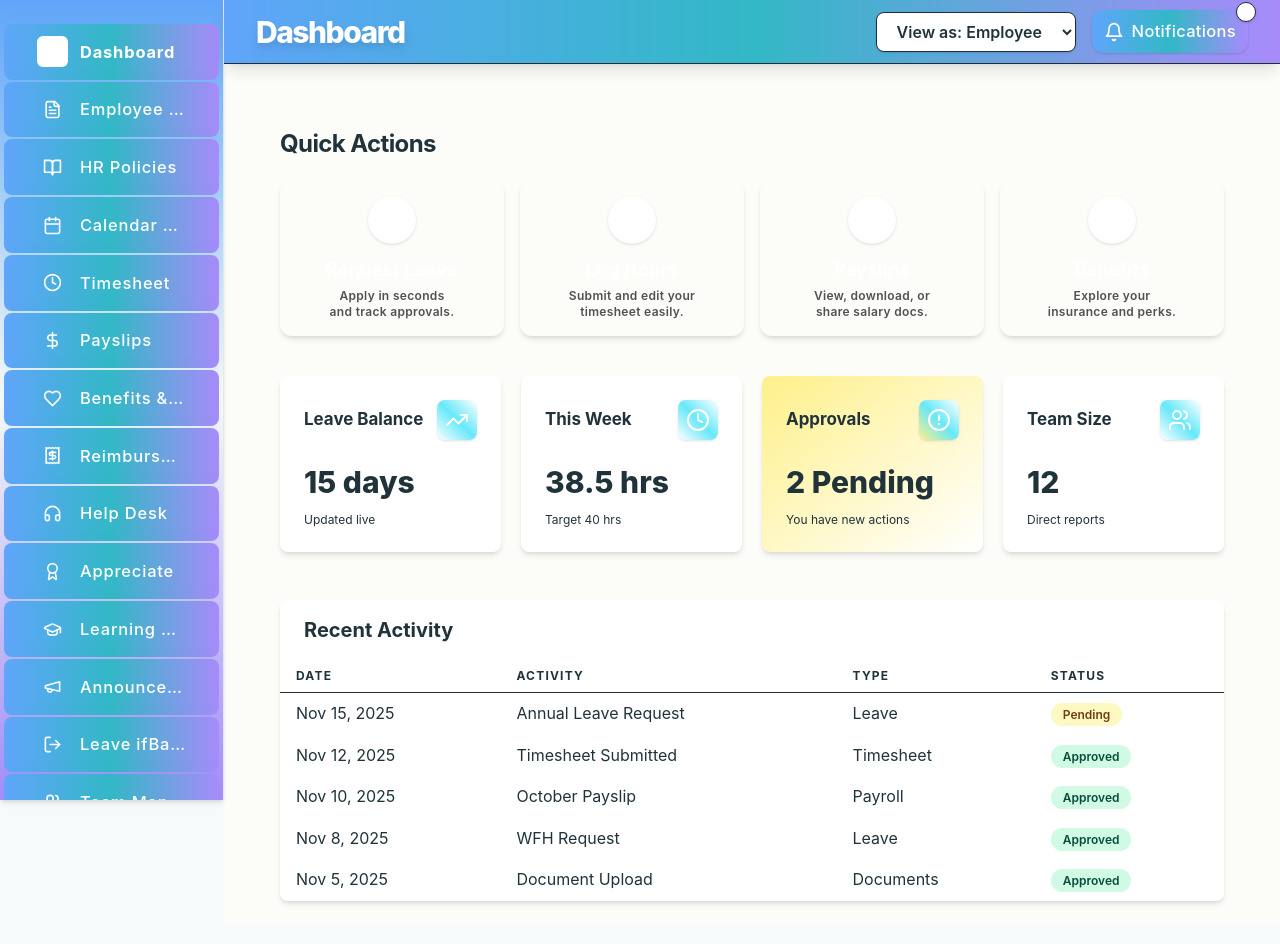
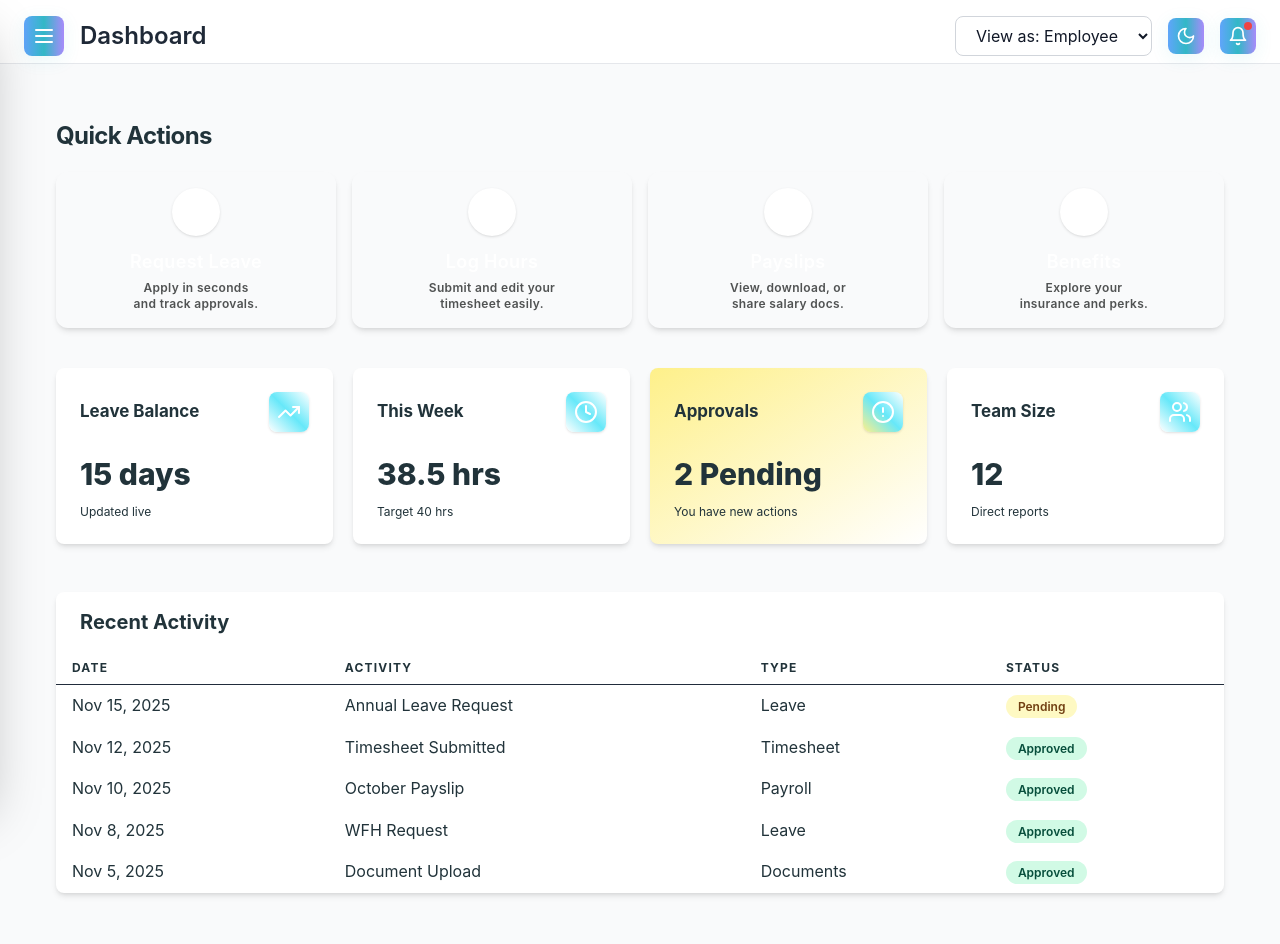
Before and after one commit to ifbash/employee-portal, a Next.js app: page / in a window 1280 px wide. Shown: the top 944 px of the page. Built offline with nearby package versions, Linux system fonts and the light colour scheme.

Commit message:
sidebar changes

```diff
--- a/app/page.tsx
+++ b/app/page.tsx
@@ -1,5 +1,6 @@
 'use client'
 
+import { useRole } from '@/lib/context/RoleContext'
 import { useState } from 'react'
 import Sidebar from '@/components/layout/Sidebar'
 import Header from '@/components/layout/Header'
@@ -18,8 +19,9 @@ import CourseGrid from '@/components/learning/CourseGrid'
 import AnnouncementList from '@/components/announcements/AnnouncementList'
 
 export default function Home() {
+  const { role } = useRole()
   const [currentSection, setCurrentSection] = useState('dashboard')
-  const [sidebarOpen, setSidebarOpen] = useState(false)
+  const [isMenuOpen, setIsMenuOpen] = useState(false)
 
   const renderSection = () => {
     switch (currentSection) {
@@ -55,52 +57,22 @@ export default function Home() {
   }
 
   return (
-    <div className="min-h-screen flex flex-col bg-background-light dark:bg-background">
-      {/* Mobile Sidebar Overlay */}
-      <Sidebar
-        currentSection={currentSection}
-        onSectionChange={(id) => {
-          setCurrentSection(id)
-          setSidebarOpen(false)
-        }}
-        // Show only on mobile
-        className={`fixed z-40 top-0 left-0 h-full md:hidden
-            transition-transform duration-200
-            ${sidebarOpen ? 'translate-x-0' : '-translate-x-full'}
-          `}
-      />
-      {/* Desktop Sidebar */}
+    <div className="min-h-screen bg-gray-50 dark:bg-slate-900">
       <Sidebar
         currentSection={currentSection}
         onSectionChange={setCurrentSection}
-        className="hidden md:block fixed left-0 top-0 h-screen w-56 z-30" // matches ml-56 below
+        isOpen={isMenuOpen}
+        onClose={() => setIsMenuOpen(false)}
       />
 
-      {/* Main content and header */}
-      <div className="flex-1 flex flex-col min-h-screen md:ml-56 transition-all">
-        <Header
-          currentSection={currentSection}
-          onHamburger={() => setSidebarOpen(!sidebarOpen)}
-        />
-        <main
-          className="
-            w-full max-w-6xl mx-auto flex-1 px-3 pt-5 pb-12 md:px-8 md:pt-10 md:pb-0
-            bg-cream-50 dark:bg-slate-900
-            transition-colors duration-150
-          "
-          role="main"
-          aria-labelledby="main-header"
-        >
-          {renderSection()}
-        </main>
-      </div>
-      {/* Page overlay when sidebar is open (mobile), for click-outside close */}
-      {sidebarOpen && (
-        <div
-          className="fixed inset-0 z-30 bg-black/30 backdrop-blur-sm block md:hidden"
-          onClick={() => setSidebarOpen(false)}
-        />
-      )}
+      <Header
+        currentSection={currentSection}
+        onMenuClick={() => setIsMenuOpen(true)}
+      />
+
+      <main className="p-8">
+        {renderSection()}
+      </main>
     </div>
   )
 }
--- a/components/layout/Header.tsx
+++ b/components/layout/Header.tsx
@@ -1,7 +1,13 @@
 'use client'
 
-import { Bell } from 'lucide-react'
-import RoleSelector from './RoleSelector'
+import { Bell, Moon, Sun, Menu } from 'lucide-react'
+import { useRole } from '@/lib/context/RoleContext'
+import { useState } from 'react'
+
+interface HeaderProps {
+  currentSection: string
+  onMenuClick: () => void
+}
 
 const sectionTitles: Record<string, string> = {
   dashboard: 'Dashboard',
@@ -19,55 +25,63 @@ const sectionTitles: Record<string, string> = {
   announcements: 'Announcements',
 }
 
-export default function Header({ currentSection, onHamburger }: { currentSection: string, onHamburger?: () => void }) {
+export default function Header({ currentSection, onMenuClick }: HeaderProps) {
+  const { role, setRole } = useRole()
+  const [isDark, setIsDark] = useState(false)
+
+  const toggleTheme = () => {
+    setIsDark(!isDark)
+    document.documentElement.classList.toggle('dark')
+  }
+
   return (
-    <header
-      className="
-        sticky top-0 z-30
-        px-3 md:px-8 py-4
-        flex justify-between items-center
-        bg-gradient-to-r from-[#60a5fa] via-[#32B8C6] to-[#a78bfa]
-        shadow-lg
-        mb-0
-      "
-      id="main-header"
-    >
-      <div className="flex items-center gap-3">
-        {/* Hamburger (mobile) */}
-        {onHamburger && (
+    <header className="bg-white dark:bg-slate-800 border-b border-gray-200 dark:border-slate-700 px-6 py-4 sticky top-0 z-30">
+      <div className="flex items-center justify-between">
+        <div className="flex items-center gap-4">
+          {/* Menu Button */}
           <button
-            className="md:hidden p-2 rounded-lg text-white focus:outline-none"
-            onClick={onHamburger}
-            aria-label="Open sidebar"
+            onClick={onMenuClick}
+            className="p-2 hover:bg-gray-100 dark:hover:bg-slate-700 rounded-lg transition-colors"
+            aria-label="Open menu"
           >
-            <svg className="w-6 h-6" fill="none" stroke="currentColor" strokeWidth={2} viewBox="0 0 24 24">
-              <path strokeLinecap="round" strokeLinejoin="round" d="M4 6h16M4 12h16M4 18h16" />
-            </svg>
+            <Menu size={24} />
           </button>
-        )}
-        <h1 className="
-          text-xl md:text-3xl font-extrabold text-white drop-shadow-lg tracking-tighter
-          select-none font-[Nunito_Sans,sans-serif] truncate whitespace-nowrap
-        ">
-          {sectionTitles[currentSection] || ''}
-        </h1>
-      </div>
-      <div className="flex items-center gap-3 md:gap-4">
-        <RoleSelector />
-        <button
-          className="
-            relative flex items-center gap-2 px-3 py-2
-            bg-white/10 text-white rounded-xl hover:bg-white/20
-            transition-colors shadow
-          "
-          aria-label="View notifications"
-        >
-          <Bell size={20} />
-          <span className="hidden sm:inline font-medium">Notifications</span>
-          <span className="absolute -top-2 -right-2 bg-white text-brand rounded-full w-5 h-5 flex items-center justify-center text-xs font-bold border border-brand/10 shadow">
-            3
-          </span>
-        </button>
+
+          <h2 className="text-2xl font-semibold text-gray-800 dark:text-gray-100">
+            {sectionTitles[currentSection] || 'Dashboard'}
+          </h2>
+        </div>
+
+        <div className="flex items-center gap-4">
+          {/* Role Selector */}
+          <select
+            value={role}
+            onChange={(e) => setRole(e.target.value as 'employee' | 'manager' | 'hr')}
+            className="px-4 py-2 border border-gray-300 dark:border-slate-600 rounded-lg bg-white dark:bg-slate-800 text-gray-900 dark:text-gray-100"
+          >
+            <option value="employee">View as: Employee</option>
+            <option value="manager">View as: Manager</option>
+            <option value="hr">View as: HR</option>
+          </select>
+
+          {/* Theme Toggle */}
+          <button
+            onClick={toggleTheme}
+            className="p-2 hover:bg-gray-100 dark:hover:bg-slate-700 rounded-lg"
+            aria-label="Toggle theme"
+          >
+            {isDark ? <Sun size={20} /> : <Moon size={20} />}
+          </button>
+
+          {/* Notifications */}
+          <button
+            className="p-2 hover:bg-gray-100 dark:hover:bg-slate-700 rounded-lg relative"
+            aria-label="Notifications"
+          >
+            <Bell size={20} />
+            <span className="absolute top-1 right-1 w-2 h-2 bg-red-500 rounded-full"></span>
+          </button>
+        </div>
       </div>
     </header>
   )
--- a/components/layout/Sidebar.tsx
+++ b/components/layout/Sidebar.tsx
@@ -1,19 +1,14 @@
 'use client'
 
-import {
-  FileText, Calendar, Clock, DollarSign, Heart, Users, LayoutDashboard,
-  BookOpen, Headphones, Award, GraduationCap, Megaphone, Receipt, LogOut
-} from 'lucide-react'
-import { useRole } from '@/lib/hooks/useRole'
+import { FileText, Calendar, Clock, DollarSign, Heart, Users, LayoutDashboard, BookOpen, Headphones, Award, GraduationCap, Megaphone, Receipt, X } from 'lucide-react'
+import { useRole } from '@/lib/context/RoleContext'
 
 interface SidebarProps {
   currentSection: string
   onSectionChange: (section: string) => void
-  className?: string // For mobile toggle/layout control
+  isOpen: boolean
+  onClose: () => void
 }
-
-export default function Sidebar({ currentSection, onSectionChange, className = "" }: SidebarProps) {
-  const { role } = useRole()
 
 const navItems = [
   { id: 'dashboard', label: 'Dashboard', icon: LayoutDashboard },
@@ -28,65 +23,85 @@ export default function Sidebar({ currentSection, onSectionChange, className = "
   { id: 'appreciate', label: 'Appreciate', icon: Award },
   { id: 'learning', label: 'Learning & Training', icon: GraduationCap },
   { id: 'announcements', label: 'Announcements', icon: Megaphone },
-    { id: 'logout', label: 'Leave ifBash', icon: LogOut },
-  ];
+]
+
 const managerItems = [
-    { id: 'team', label: 'Team Management', icon: Users }
-  ];
-  const allItems = role === 'employee'
-    ? navItems
-    : [...navItems, ...managerItems]
+  { id: 'team', label: 'Team Management', icon: Users },
+]
+
+export default function Sidebar({ currentSection, onSectionChange, isOpen, onClose }: SidebarProps) {
+  const { role } = useRole()
+
+  const allItems = role === 'employee' ? navItems : [...navItems, ...managerItems]
+
+  const handleItemClick = (sectionId: string) => {
+    onSectionChange(sectionId)
+    // Removed onClose() - sidebar stays open
+  }
 
   return (
+    <>
+      {/* Backdrop */}
+      {isOpen && (
+        <div
+          className="fixed inset-0 bg-black bg-opacity-50 z-40 transition-opacity duration-300"
+          onClick={onClose}
+        />
+      )}
+
+      {/* Sliding Menu */}
       <aside
-      className={`
-        fixed left-0 top-0 h-screen w-56 z-30
-        bg-gradient-to-b from-[#60a5fa] via-[#fcfcf9] to-[#a78bfa]
-        dark:from-[#1A6873] dark:via-[#262828] dark:to-[#664fa5]
-        border-r border-slate-200 dark:border-slate-700 shadow-md
-        flex flex-col py-4 px-1
-        overflow-y-auto scrollbar-thin scrollbar-thumb-brand/30
-        transition-transform duration-200
-        ${className}
-      `}
+        className={`fixed left-0 top-0 h-screen w-64 bg-slate-900 text-white shadow-2xl z-50 transform transition-transform duration-300 ease-in-out ${
+          isOpen ? 'translate-x-0' : '-translate-x-full'
+        }`}
       >
-      <nav className="flex-1 flex flex-col gap-0.5 pt-2">
+        {/* Header */}
+        <div className="p-6 border-b border-slate-700 flex items-center justify-between">
+          <div className="flex items-center gap-2">
+            <div className="w-8 h-8 bg-blue-500 rounded-lg flex items-center justify-center">
+              <LayoutDashboard size={18} />
+            </div>
+            <div>
+              <h1 className="text-lg font-bold">Employee Portal</h1>
+              <p className="text-xs text-slate-400">TechCorp Inc.</p>
+            </div>
+          </div>
+          <button
+            onClick={onClose}
+            className="p-2 hover:bg-slate-800 rounded-lg transition-colors"
+            aria-label="Close menu"
+          >
+            <X size={20} />
+          </button>
+        </div>
+
+        {/* Navigation */}
+        <nav className="p-4">
+          <p className="text-xs font-semibold text-slate-400 px-3 mb-3">Navigation</p>
+          <ul className="space-y-1">
             {allItems.map((item) => {
               const Icon = item.icon
-          const active = currentSection === item.id
+              const isActive = currentSection === item.id
+
               return (
+                <li key={item.id}>
                   <button
-              type="button"
-              key={item.id}
-              onClick={() => onSectionChange(item.id)}
-              className={`
-                group flex items-center gap-3 px-3 py-2 rounded-lg w-full font-semibold text-[1rem] tracking-tight
-                transition-all duration-120 cursor-pointer
-                ${active
-                  ? 'bg-[#32B8C6] text-white shadow'
-                  : 'hover:bg-[#e6f9fc] dark:hover:bg-[#1A6873]/40 text-brand dark:text-white'
-                }
-                font-[Inter,sans-serif]
-              `}
-              style={{
-                letterSpacing: '0.05em',
-                fontWeight: active ? 700 : 500,
-              }}
+                    onClick={() => handleItemClick(item.id)}
+                    className={`w-full flex items-center gap-3 px-3 py-2.5 rounded-lg transition-all ${
+                      isActive
+                        ? 'bg-slate-800 text-white'
+                        : 'text-slate-300 hover:bg-slate-800 hover:text-white'
+                    }`}
                   >
-              <span className={`
-                p-1.5 rounded-md transition
-                ${active
-                ? 'bg-white text-brand'
-                : 'bg-brand/10 group-hover:bg-brand/20'
-                }
-              `}>
-                <Icon size={19} />
-              </span>
-              <span className="truncate">{item.label}</span>
+                    <Icon size={20} className="flex-shrink-0" />
+                    <span className="text-sm font-medium">{item.label}</span>
                   </button>
+                </li>
               )
             })}
+          </ul>
         </nav>
       </aside>
+    </>
   )
 }
--- a/lib/context/RoleContext.tsx
+++ b/lib/context/RoleContext.tsx
@@ -22,3 +22,5 @@ export function RoleProvider({ children }: { children: ReactNode }) {
     </RoleContext.Provider>
   )
 }
+
+export { useRole }
```
Also changed, not shown: 1 other file (tests, documents, lock files or other folders). Lines whose indentation alone changed are shown as unchanged.
